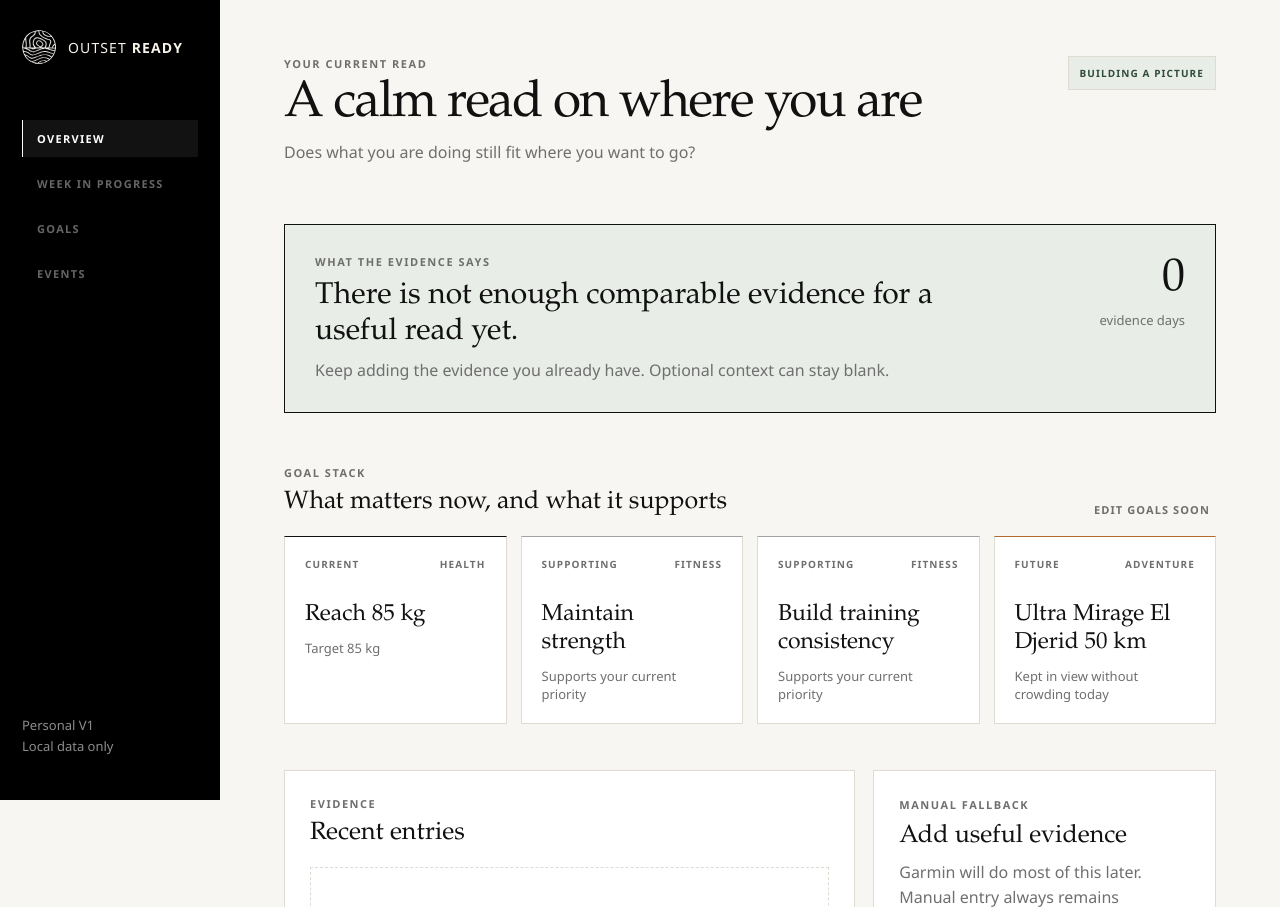
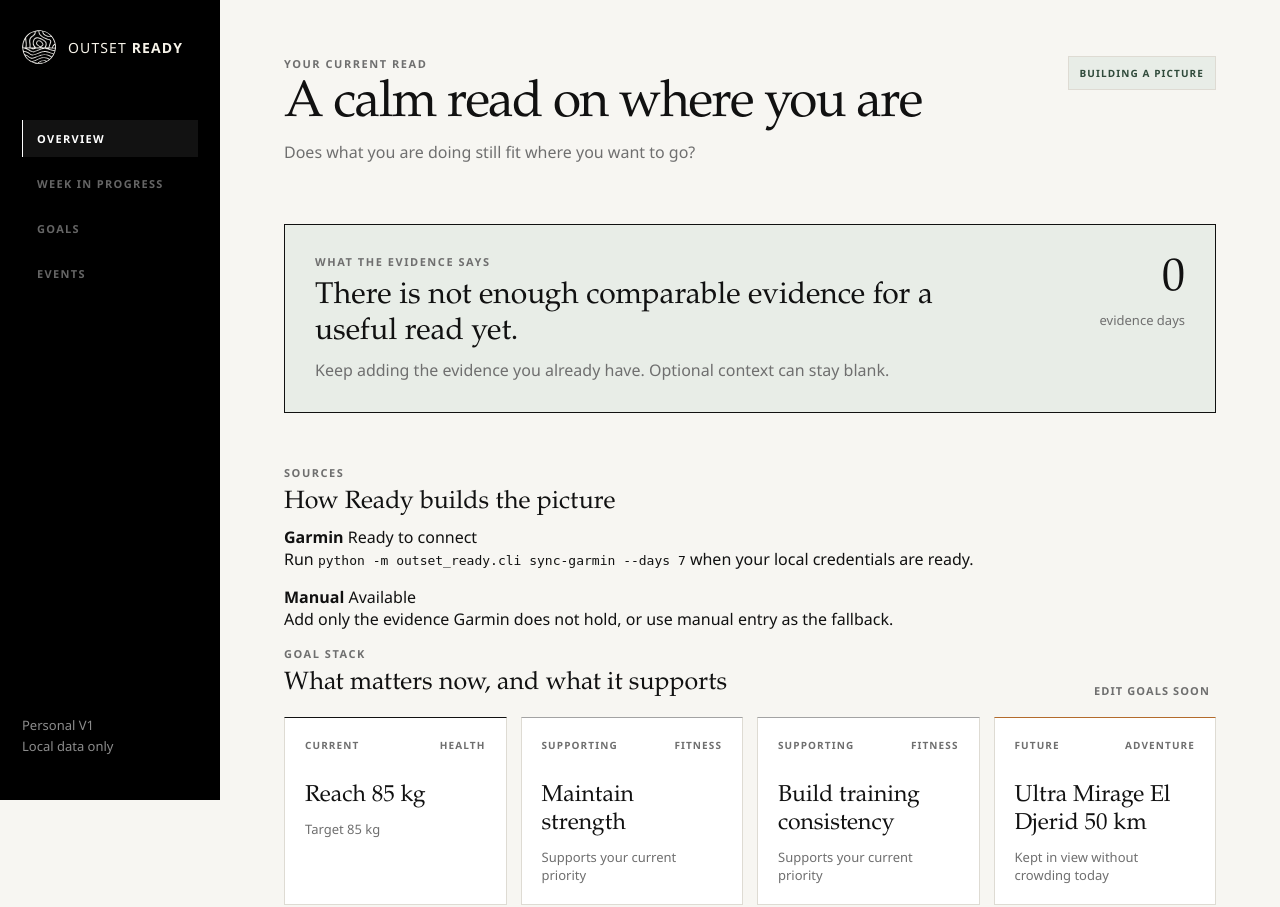
Before and after one commit to Alpenglow1988/Outset-Ready, a FastAPI app: page / in a window 1280 px wide. Shown: the top 907 px of the page. Run offline with FastAPI, Linux system fonts and the light colour scheme; data comes from the database, SQL or seed files in the repository; data that the repository does not hold is empty.

Commit message:
Build Garmin connector: src/outset_ready/templates/dashboard.html

```diff
--- a/src/outset_ready/templates/dashboard.html
+++ b/src/outset_ready/templates/dashboard.html
@@ -23,6 +23,12 @@
       </aside>
 
       <main>
+        {% if preview_mode %}
+          <aside class="preview-banner" aria-label="Preview environment">
+            <strong>Preview mode</strong>
+            <span>This hosted view uses temporary sample storage, so entries may reset. Your personal SQLite and Garmin data stay local.</span>
+          </aside>
+        {% endif %}
         <header class="page-header">
           <div>
             <p class="eyebrow">Your current read</p>
@@ -43,6 +49,35 @@
           <div class="data-count">
             <strong>{{ evidence_days }}</strong>
             <span>evidence day{% if evidence_days != 1 %}s{% endif %}</span>
+          </div>
+        </section>
+
+        <section class="source-strip" aria-label="Evidence sources">
+          <div class="source-heading">
+            <p class="eyebrow">Sources</p>
+            <h2>How Ready builds the picture</h2>
+          </div>
+          <div class="source-item">
+            <div class="source-meta">
+              <strong>Garmin</strong>
+              {% if garmin_sync %}
+                <span>{{ garmin_sync.status.value | replace('_', ' ') }}</span>
+              {% else %}
+                <span>Ready to connect</span>
+              {% endif %}
+            </div>
+            {% if garmin_sync %}
+              <p>Synced through {{ garmin_sync.end_date.strftime('%d %b %Y') }}. {{ garmin_sync.daily_records }} daily records and {{ garmin_sync.activity_records }} activities processed.</p>
+            {% else %}
+              <p>Run <code>python -m outset_ready.cli sync-garmin --days 7</code> when your local credentials are ready.</p>
+            {% endif %}
+          </div>
+          <div class="source-item">
+            <div class="source-meta">
+              <strong>Manual</strong>
+              <span>Available</span>
+            </div>
+            <p>Add only the evidence Garmin does not hold, or use manual entry as the fallback.</p>
           </div>
         </section>
 
@@ -82,7 +117,7 @@
                 <h2>Recent entries</h2>
               </div>
             </div>
-            {% if evidence %}
+            {% if evidence or activities %}
               <ol class="evidence-list">
                 {% for item in evidence %}
                   <li>
@@ -91,6 +126,13 @@
                     <strong>
                       {% if item.value is not none %}{{ '%g' | format(item.value) }} {{ item.unit or '' }}{% else %}{{ item.note }}{% endif %}
                     </strong>
+                  </li>
+                {% endfor %}
+                {% for activity in activities %}
+                  <li>
+                    <span class="evidence-date">{{ activity.recorded_on.strftime('%d %b') }}</span>
+                    <span class="evidence-kind">{{ activity.activity_type.value | replace('_', ' ') }}</span>
+                    <strong>{{ activity.name or 'Garmin activity' }}{% if activity.duration_seconds %} · {{ (activity.duration_seconds / 60) | round | int }} min{% endif %}</strong>
                   </li>
                 {% endfor %}
               </ol>
```
